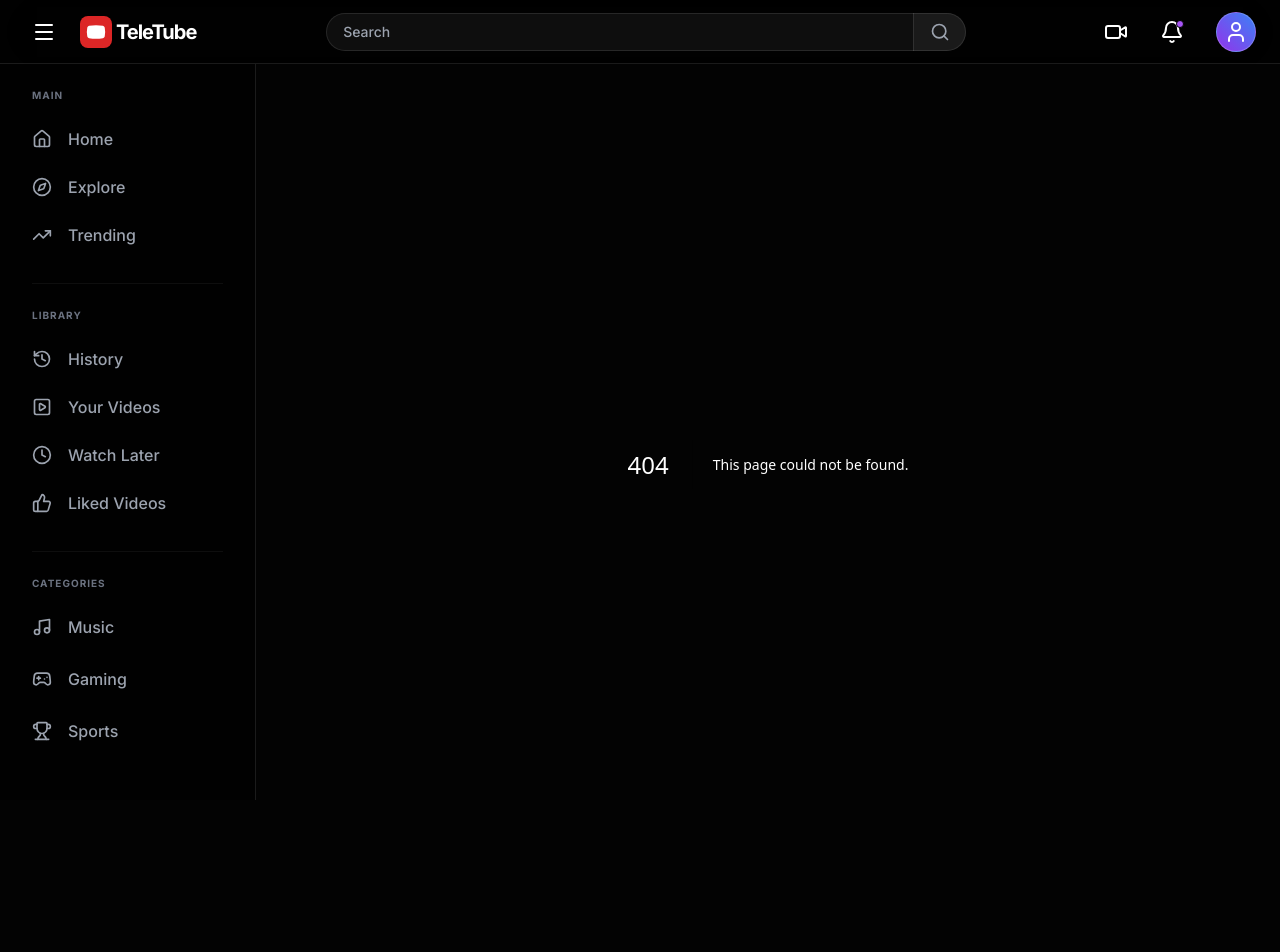
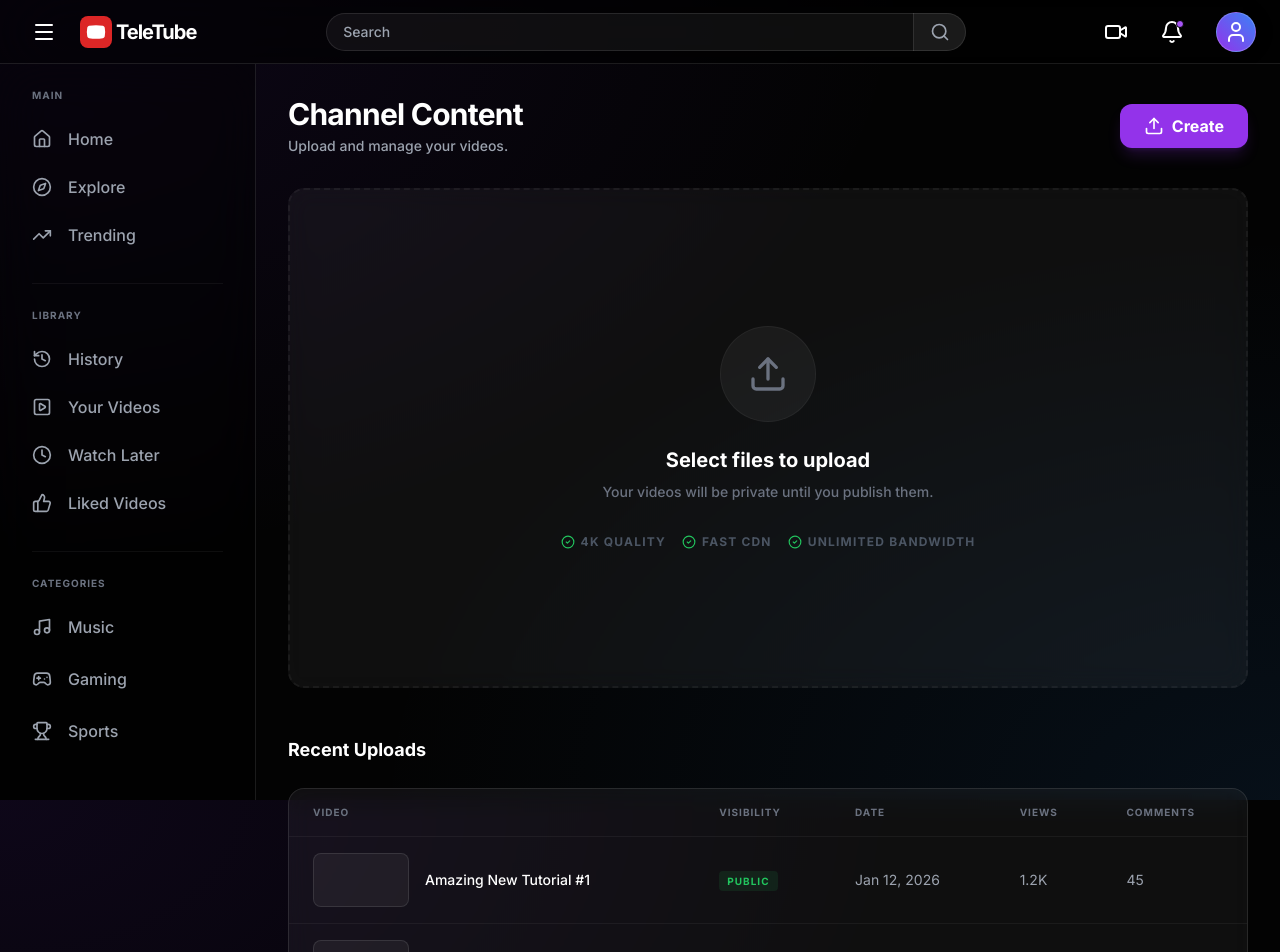
Before and after one commit to codeforgebyaravinth-dev/tele-tube, a Next.js app: page /studio in a window 1280 px wide. Before the commit this address had no page. Shown: the top 952 px of the page. Before the commit the page ends 864 px from the top, so only its background shows below. Built offline with nearby package versions, Linux system fonts and the light colour scheme.

Commit message:
feat: build creative studio with upload simulation

```diff
--- /dev/null
+++ b/app/studio/page.tsx
@@ -0,0 +1,163 @@
+"use client";
+
+import React, { useState } from "react";
+import { Upload, X, FileVideo, CheckCircle2, AlertCircle } from "lucide-react";
+import { motion, AnimatePresence } from "framer-motion";
+
+export default function StudioPage() {
+    const [isUploading, setIsUploading] = useState(false);
+    const [progress, setProgress] = useState(0);
+    const [file, setFile] = useState<File | null>(null);
+
+    const simulateUpload = () => {
+        setIsUploading(true);
+        let p = 0;
+        const interval = setInterval(() => {
+            p += 5;
+            setProgress(p);
+            if (p >= 100) {
+                clearInterval(interval);
+                setTimeout(() => {
+                    setIsUploading(false);
+                    setFile(null);
+                    setProgress(0);
+                }, 1000);
+            }
+        }, 100);
+    };
+
+    return (
+        <div className="px-4 md:px-8 py-8 animate-in fade-in duration-700">
+            <div className="flex items-center justify-between mb-8">
+                <div>
+                    <h1 className="text-3xl font-bold text-white tracking-tight">Channel Content</h1>
+                    <p className="text-gray-400 mt-1 text-sm font-medium">Upload and manage your videos.</p>
+                </div>
+                <button
+                    onClick={() => document.getElementById("file-upload")?.click()}
+                    className="px-6 py-2.5 bg-purple-600 hover:bg-purple-500 transition-all font-bold text-white rounded-xl shadow-lg shadow-purple-600/20 flex items-center gap-2"
+                >
+                    <Upload className="w-5 h-5" />
+                    Create
+                </button>
+            </div>
+
+            <input
+                id="file-upload"
+                type="file"
+                accept="video/*"
+                className="hidden"
+                onChange={(e) => {
+                    if (e.target.files?.[0]) {
+                        setFile(e.target.files[0]);
+                        simulateUpload();
+                    }
+                }}
+            />
+
+            <div className="glass-card min-h-[500px] flex flex-col items-center justify-center p-12 text-center border-dashed border-2 border-white/5">
+                <AnimatePresence mode="wait">
+                    {!isUploading ? (
+                        <motion.div
+                            key="idle"
+                            initial={{ opacity: 0, y: 10 }}
+                            animate={{ opacity: 1, y: 0 }}
+                            exit={{ opacity: 0, y: -10 }}
+                            className="group cursor-pointer"
+                            onClick={() => document.getElementById("file-upload")?.click()}
+                        >
+                            <div className="w-24 h-24 bg-white/5 rounded-full flex items-center justify-center mb-6 mx-auto group-hover:bg-purple-500/10 transition-colors border border-white/5 group-hover:border-purple-500/30">
+                                <Upload className="w-10 h-10 text-gray-500 group-hover:text-purple-400 transition-colors" />
+                            </div>
+                            <h2 className="text-xl font-bold text-white mb-2">Select files to upload</h2>
+                            <p className="text-sm text-gray-500 mb-8 font-medium">Your videos will be private until you publish them.</p>
+
+                            <div className="flex flex-col gap-3 items-center">
+                                <div className="flex items-center gap-4 text-xs font-bold uppercase tracking-widest text-gray-600">
+                                    <span className="flex items-center gap-1.5"><CheckCircle2 className="w-3.5 h-3.5 text-green-500" /> 4K Quality</span>
+                                    <span className="flex items-center gap-1.5"><CheckCircle2 className="w-3.5 h-3.5 text-green-500" /> Fast CDN</span>
+                                    <span className="flex items-center gap-1.5"><CheckCircle2 className="w-3.5 h-3.5 text-green-500" /> Unlimited Bandwidth</span>
+                                </div>
+                            </div>
+                        </motion.div>
+                    ) : (
+                        <motion.div
+                            key="uploading"
+                            initial={{ opacity: 0, scale: 0.9 }}
+                            animate={{ opacity: 1, scale: 1 }}
+                            exit={{ opacity: 0, scale: 0.9 }}
+                            className="w-full max-w-sm"
+                        >
+                            <div className="w-20 h-20 bg-purple-500/20 rounded-2xl flex items-center justify-center mb-6 mx-auto relative overflow-hidden">
+                                <FileVideo className="w-10 h-10 text-purple-400 z-10" />
+                                <motion.div
+                                    initial={{ y: "100%" }}
+                                    animate={{ y: `${100 - progress}%` }}
+                                    className="absolute inset-0 bg-purple-500/30"
+                                />
+                            </div>
+
+                            <div className="space-y-4">
+                                <div className="flex items-center justify-between text-sm">
+                                    <span className="text-white font-bold">{progress === 100 ? "Processing..." : "Uploading..."}</span>
+                                    <span className="text-purple-400 font-bold">{progress}%</span>
+                                </div>
+
+                                <div className="h-2 w-full bg-white/5 rounded-full overflow-hidden border border-white/10">
+                                    <motion.div
+                                        initial={{ width: 0 }}
+                                        animate={{ width: `${progress}%` }}
+                                        className="h-full bg-gradient-to-r from-purple-500 to-blue-500 shadow-[0_0_20px_rgba(147,51,234,0.5)]"
+                                    />
+                                </div>
+
+                                <p className="text-xs text-gray-500 font-medium">
+                                    File: <span className="text-gray-300">{file?.name}</span> • {((file?.size || 0) / 1024 / 1024).toFixed(1)} MB
+                                </p>
+
+                                <div className="flex items-center gap-2 p-3 bg-blue-500/10 rounded-lg text-blue-400 text-xs border border-blue-500/20">
+                                    <AlertCircle className="w-4 h-4" />
+                                    Do not close the tab while the upload is in progress.
+                                </div>
+                            </div>
+                        </motion.div>
+                    )}
+                </AnimatePresence>
+            </div>
+
+            {/* Uploaded Videos Table Placeholder */}
+            <div className="mt-12">
+                <h3 className="text-lg font-bold text-white mb-6">Recent Uploads</h3>
+                <div className="glass-card overflow-hidden">
+                    <table className="w-full text-left">
+                        <thead>
+                            <tr className="border-b border-white/5 text-[10px] uppercase font-bold text-gray-500 tracking-widest">
+                                <th className="px-6 py-4">Video</th>
+                                <th className="px-6 py-4">Visibility</th>
+                                <th className="px-6 py-4">Date</th>
+                                <th className="px-6 py-4">Views</th>
+                                <th className="px-6 py-4">Comments</th>
+                            </tr>
+                        </thead>
+                        <tbody className="divide-y divide-white/5 text-sm">
+                            {[1, 2].map((i) => (
+                                <tr key={i} className="hover:bg-white/5 transition-colors group">
+                                    <td className="px-6 py-4 flex items-center gap-4">
+                                        <div className="w-24 aspect-video bg-white/5 rounded-lg overflow-hidden border border-white/10" />
+                                        <span className="font-medium text-white group-hover:text-purple-400 transition-colors">Amazing New Tutorial #{i}</span>
+                                    </td>
+                                    <td className="px-6 py-4">
+                                        <span className="px-2 py-1 bg-green-500/10 text-green-500 rounded text-[10px] font-bold uppercase tracking-widest">Public</span>
+                                    </td>
+                                    <td className="px-6 py-4 text-gray-400">Jan 12, 2026</td>
+                                    <td className="px-6 py-4 text-gray-400">1.2K</td>
+                                    <td className="px-6 py-4 text-gray-400">45</td>
+                                </tr>
+                            ))}
+                        </tbody>
+                    </table>
+                </div>
+            </div>
+        </div>
+    );
+}
```
